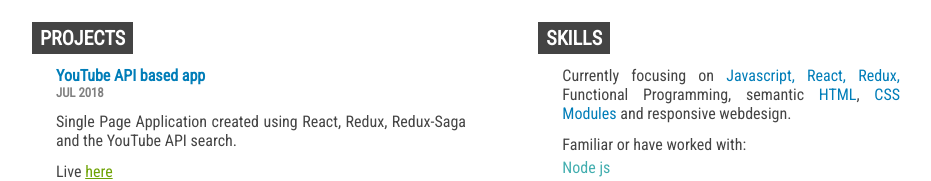
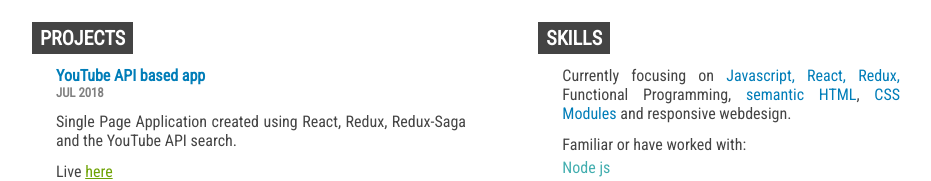
Before and after one commit to petesousa/petesousa-resume, a React (Create React App) app: page / in a window 1280 px wide. Shown: the part 264-445 px from the top of the page, without its empty margins (174-1105 px from the left). Built offline with nearby package versions, Linux system fonts and the light colour scheme.

Commit message:
more css updates

```diff
--- a/src/App.js
+++ b/src/App.js
@@ -37,7 +37,7 @@ class App extends Component {
 
         <div className={styles.skills}>
           <h3>SKILLS</h3>
-          <p>Currently focusing on <span className={styles.blue}>Javascript, React, Redux,</span> Functional Programming, semantic <span className={styles.blue}>HTML</span>, <span className={styles.blue}>CSS Modules</span> and responsive webdesign.</p>
+          <p>Currently focusing on <span className={styles.blue}>Javascript, React, Redux,</span> Functional Programming, <span className={styles.blue}>semantic HTML</span>, <span className={styles.blue}>CSS Modules</span> and responsive webdesign.</p>
           <h5>Familiar or have worked with:</h5>
           <ul className={styles.teal}>
             <li>Node js</li>
--- a/src/App.module.css
+++ b/src/App.module.css
@@ -46,8 +46,6 @@ main { padding: 48px; max-width: 868px; margin: 0 auto;}
 .experience ul { list-style: disc; }
 
 .brand h4 { color: var(--carbon); }
-
-.about p { text-align: justify; }
 
 .skills ul li,
 .experience ul li { margin-bottom: 4px; }
```
